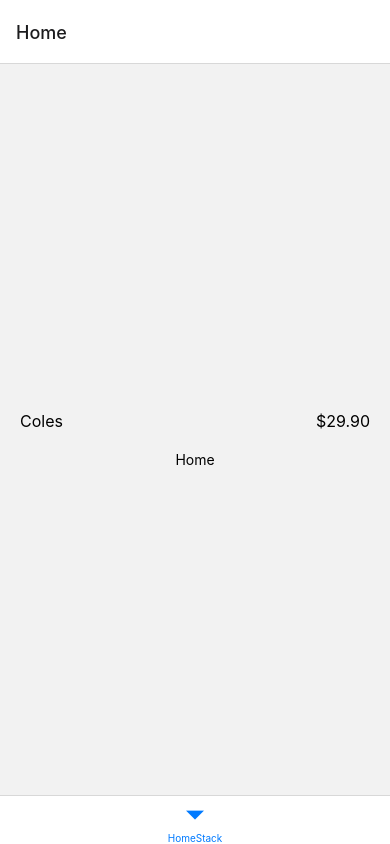
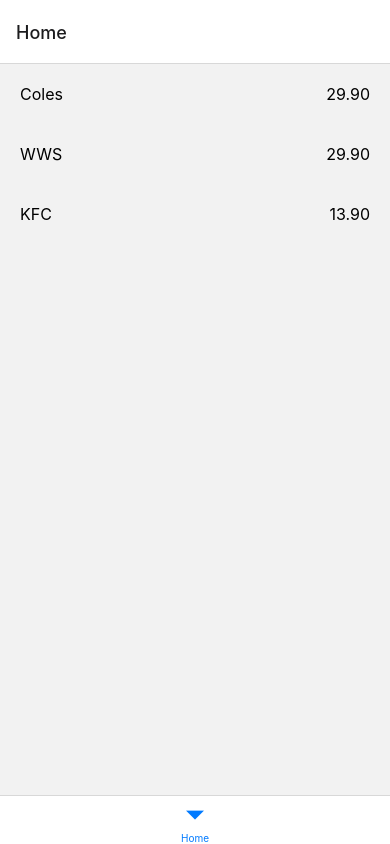
Before and after one commit to duguyihou/Daily-Cost, a React Native app: screen / in a window 390 px wide. Built offline with nearby package versions, Linux system fonts and the light colour scheme.

Commit message:
feat: bill card

```diff
--- a/src/features/bill/components/card/Card.tsx
+++ b/src/features/bill/components/card/BillCard.tsx
@@ -1,15 +1,18 @@
 import React from 'react'
 import { StyleSheet, Text, View } from 'react-native'
 
-function Card() {
+import { Card as CardProps } from './BillCard.types'
+
+function BillCard(cardProps: CardProps) {
+  const { title, value } = cardProps
   return (
     <View style={styles.container}>
-      <Text style={styles.title}>Coles</Text>
-      <Text style={styles.value}>$29.90</Text>
+      <Text style={styles.title}>{title}</Text>
+      <Text style={styles.value}>{value}</Text>
     </View>
   )
 }
-export default Card
+export default BillCard
 
 const styles = StyleSheet.create({
   container: {
--- /dev/null
+++ b/src/features/bill/components/card/BillCard.types.ts
@@ -0,0 +1,4 @@
+export type Card = {
+  title: string
+  value: string
+}
--- a/src/features/bill/components/card/index.ts
+++ b/src/features/bill/components/card/index.ts
@@ -1 +1,2 @@
-export { default as Card } from './Card'
+export { default as BillCard } from './BillCard'
+export type { Card } from './BillCard.types'
--- a/src/features/bill/components/index.ts
+++ b/src/features/bill/components/index.ts
@@ -1 +1 @@
-export { Card } from './card'
+export { BillCard } from './card'
--- a/src/features/bill/index.ts
+++ b/src/features/bill/index.ts
@@ -1 +1 @@
-export { Card } from './components'
+export { BillCard } from './components'
--- a/src/routes/RootRoute.tsx
+++ b/src/routes/RootRoute.tsx
@@ -18,7 +18,7 @@
 function RootRoute() {
   return (
     <RootTab.Navigator screenOptions={{ headerShown: false }}>
-      <RootTab.Screen name={RouteName.HomeStack} component={HomeStackScreen} />
+      <RootTab.Screen name={RouteName.HomeStack} component={HomeStackScreen} options={{ title: RouteName.Home }} />
     </RootTab.Navigator>
   )
 }
--- a/src/screens/home/Home.tsx
+++ b/src/screens/home/Home.tsx
@@ -1,12 +1,18 @@
-import { Card } from '@features/bill'
+import { BillCard } from '@features/bill'
 import React from 'react'
-import { StyleSheet, Text, View } from 'react-native'
+import { StyleSheet, View } from 'react-native'
 
+const cards = [
+  { id: 0, title: 'Coles', value: '29.90' },
+  { id: 1, title: 'WWS', value: '29.90' },
+  { id: 2, title: 'KFC', value: '13.90' },
+]
 function Home() {
   return (
     <View style={styles.container}>
-      <Card />
-      <Text>Home</Text>
+      {cards.map(({ id, title, value }) => (
+        <BillCard key={id} title={title} value={value} />
+      ))}
     </View>
   )
 }
@@ -15,7 +21,6 @@
 const styles = StyleSheet.create({
   container: {
     flex: 1,
-    justifyContent: 'center',
     alignItems: 'center',
   },
 })
```
Also changed, not shown: 2 other files (tests, documents, lock files or other folders).
